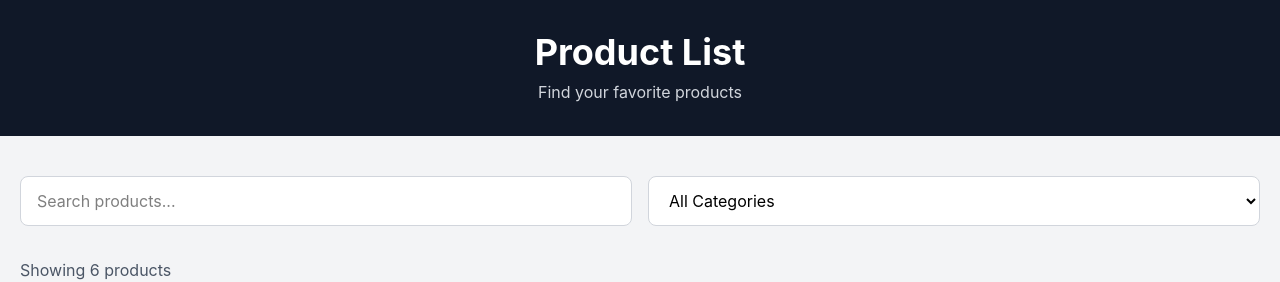
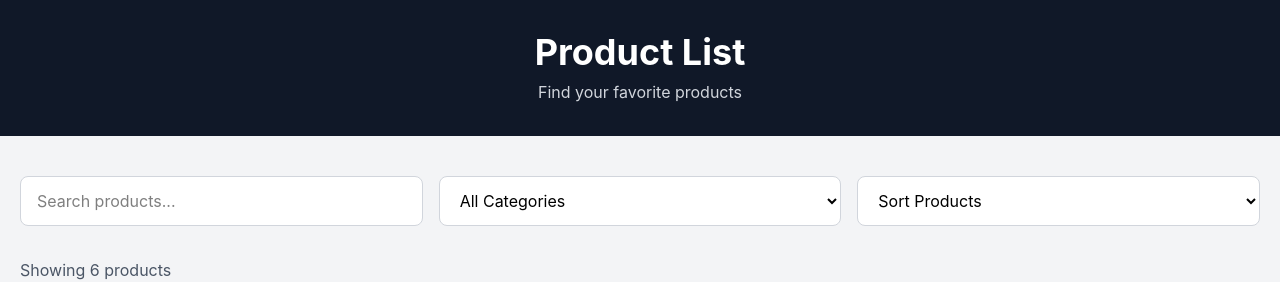
Before and after one commit to nihalmv-ops/reactassingment-1, a React (Vite) app: page / in a window 1280 px wide. Shown: the top 282 px of the page. Built offline with nearby package versions, Linux system fonts and the light colour scheme.

Commit message:
Added product sorting functionality

```diff
--- a/src/App.jsx
+++ b/src/App.jsx
@@ -6,6 +6,7 @@ import SearchFilter from "./components/SearchFilter";
 function App() {
   const [searchTerm, setSearchTerm] = useState("");
   const [selectedCategory, setSelectedCategory] = useState("All");
+  const [sortOption, setSortOption] = useState("default");
 
   // Filter products
   const filteredProducts = products.filter((product) => {
@@ -19,6 +20,21 @@ function App() {
 
     return matchesSearch && matchesCategory;
   });
+
+  // Create a copy before sorting
+  const sortedProducts = [...filteredProducts];
+
+  if (sortOption === "price-low") {
+    sortedProducts.sort((a, b) => a.price - b.price);
+  }
+
+  if (sortOption === "price-high") {
+    sortedProducts.sort((a, b) => b.price - a.price);
+  }
+
+  if (sortOption === "rating") {
+    sortedProducts.sort((a, b) => b.rating - a.rating);
+  }
 
   return (
     <div className="min-h-screen bg-gray-100">
@@ -36,31 +52,32 @@ function App() {
 
       <main className="mx-auto max-w-7xl px-5 py-10">
 
-        {/* Search and Filter */}
+        {/* Search, Filter and Sort */}
         <SearchFilter
           searchTerm={searchTerm}
           setSearchTerm={setSearchTerm}
           selectedCategory={selectedCategory}
           setSelectedCategory={setSelectedCategory}
+          sortOption={sortOption}
+          setSortOption={setSortOption}
         />
 
         {/* Product Count */}
         <p className="mb-6 text-gray-600">
-          Showing {filteredProducts.length} products
+          Showing {sortedProducts.length} products
         </p>
 
         {/* Products */}
+        {sortedProducts.length > 0 ? (
           <div className="grid grid-cols-1 gap-6 sm:grid-cols-2 lg:grid-cols-3">
-          {filteredProducts.map((product) => (
+            {sortedProducts.map((product) => (
               <ProductCard
                 key={product.id}
                 product={product}
               />
             ))}
           </div>
-
-        {/* No Products */}
-        {filteredProducts.length === 0 && (
+        ) : (
           <p className="py-10 text-center text-lg text-gray-500">
             No products found.
           </p>
--- a/src/components/SearchFilter.jsx
+++ b/src/components/SearchFilter.jsx
@@ -3,9 +3,11 @@ function SearchFilter({
   setSearchTerm,
   selectedCategory,
   setSelectedCategory,
+  sortOption,
+  setSortOption,
 }) {
   return (
-    <div className="mb-8 grid gap-4 md:grid-cols-2">
+    <div className="mb-8 grid gap-4 md:grid-cols-3">
 
       {/* Search */}
       <input
@@ -28,6 +30,18 @@ function SearchFilter({
         <option value="Home">Home</option>
       </select>
 
+      {/* Sorting */}
+      <select
+        value={sortOption}
+        onChange={(e) => setSortOption(e.target.value)}
+        className="w-full rounded-lg border border-gray-300 bg-white px-4 py-3 outline-none transition focus:border-blue-500"
+      >
+        <option value="default">Sort Products</option>
+        <option value="price-low">Price: Low to High</option>
+        <option value="price-high">Price: High to Low</option>
+        <option value="rating">Rating: High to Low</option>
+      </select>
+
     </div>
   );
 }
```
Lines whose indentation alone changed are shown as unchanged.
